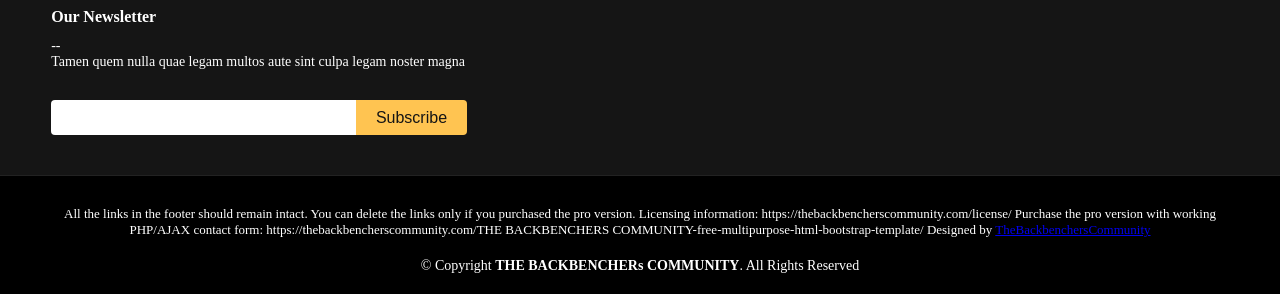
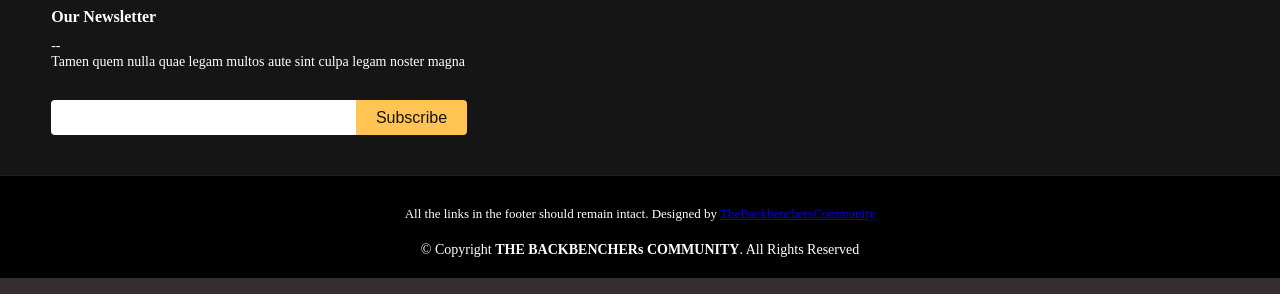
Before and after one commit to ethicalvishal/The-Backbenchers-Community, a plain HTML site: page index.html in a window 1280 px wide. Shown: the part 4229-4523 px from the top of the page. Drawn offline with Linux system fonts and the light colour scheme.

Commit message:
Update index.html

```diff
--- a/index.html
+++ b/index.html
@@ -440,9 +440,6 @@
 
       <div class="credits">
         All the links in the footer should remain intact.
-        You can delete the links only if you purchased the pro version.
-        Licensing information: https://thebackbencherscommunity.com/license/
-        Purchase the pro version with working PHP/AJAX contact form: https://thebackbencherscommunity.com/THE BACKBENCHERS COMMUNITY-free-multipurpose-html-bootstrap-template/
         Designed by <a href="https://thebackbencherscommunity.com/">TheBackbenchersCommunity</a>
       </div>
       <div class="copyright">
```
